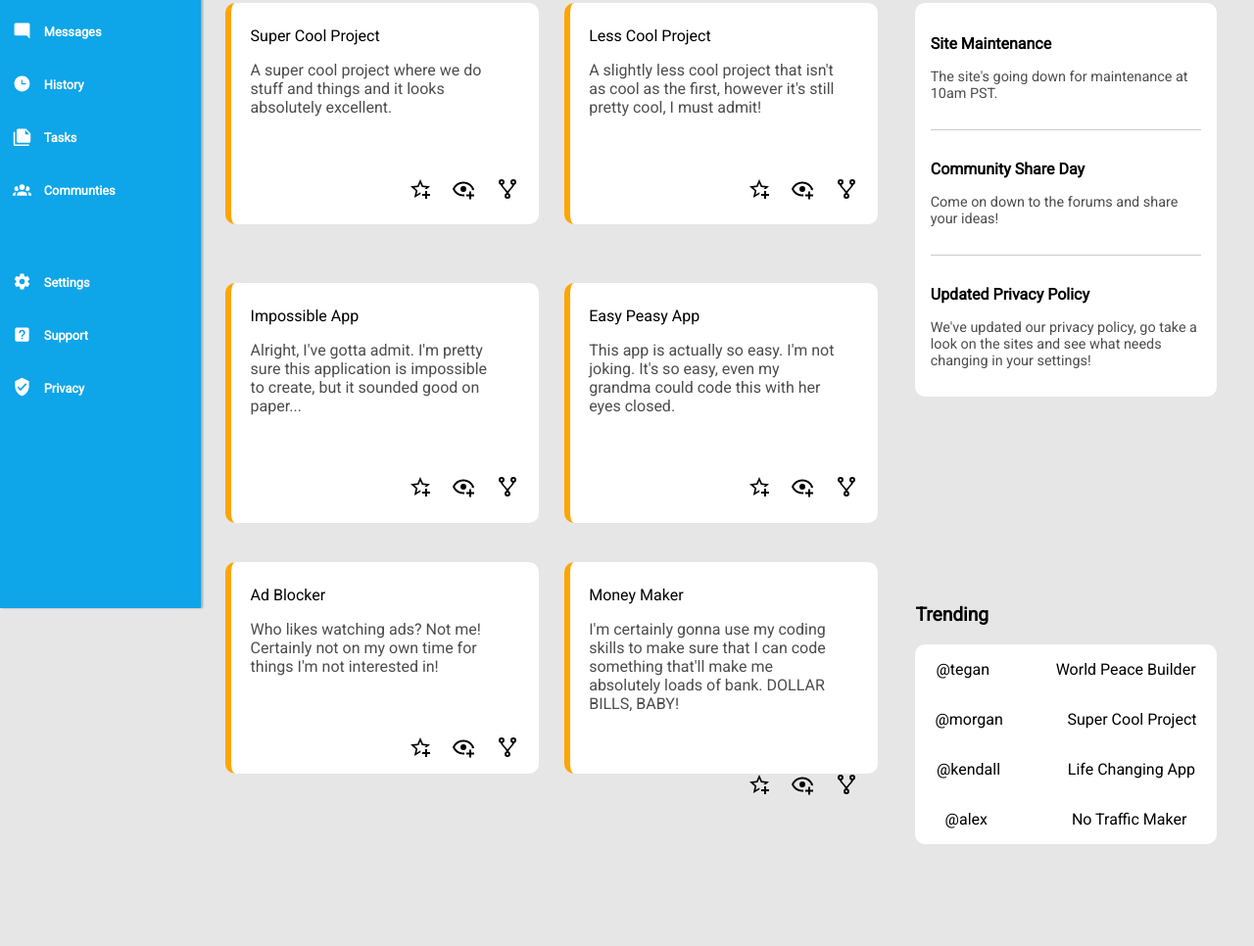
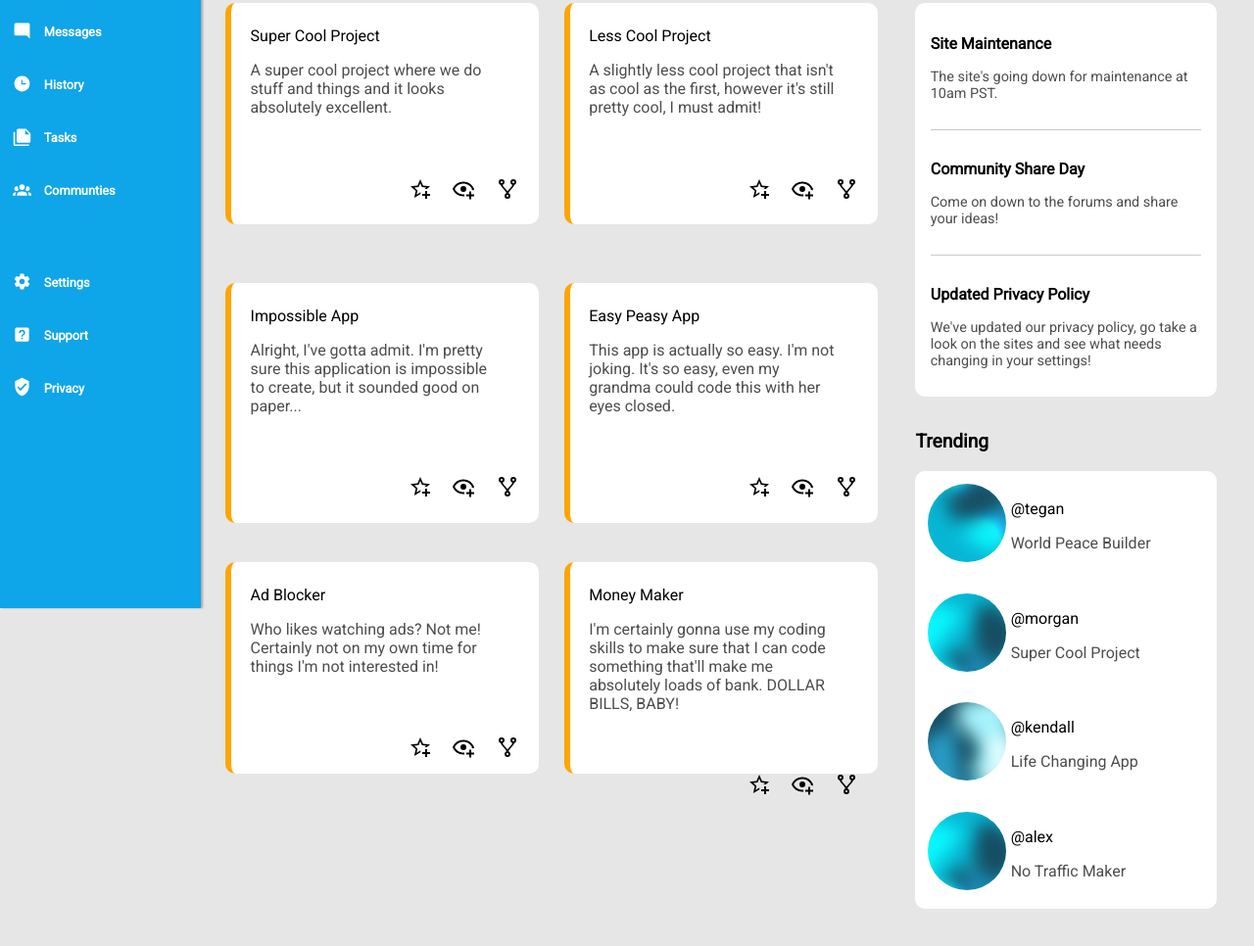
Before and after one commit to tcjbeee/admin-dashboard, a plain HTML site: page index.html in a window 1280 px wide. Shown: the part 178-1144 px from the top of the page at 98% size. Before the commit the page ends 1040 px from the top, so only its background shows below. Drawn offline with Linux system fonts and the light colour scheme.

Commit message:
Added Trending Section to Content

```diff
--- a/index.html
+++ b/index.html
@@ -215,24 +215,36 @@
 
                 <div class="trendingHolder">
 
-                    <div class="profile">
+                    <div class="trendingProfile">
+                        <img class = "profileSVG" src="icons/profile1.svg">
+                        <div class = "profileInfo">
                             <p class="username">@tegan</p>
                             <p class="task">World Peace Builder</p>
                         </div>
+                    </div>
 
-                    <div class="profile">
+                    <div class="trendingProfile">
+                        <img class = "profileSVG" src="icons/avatar.svg">
+                        <div class = "profileInfo">
                             <p class="username">@morgan</p>
                             <p class="task">Super Cool Project</p>
                         </div>
+                    </div>
 
-                    <div class="profile">
+                    <div class="trendingProfile">
+                        <img class = "profileSVG" src="icons/profile2.svg">
+                        <div class = "profileInfo">
                             <p class="username">@kendall</p>
                             <p class="task">Life Changing App</p>
                         </div>
+                    </div>
 
-                    <div class="profile">
+                    <div class="trendingProfile">
+                        <img class = "profileSVG" src="icons/profile3.svg">
+                        <div class = "profileInfo">
                             <p class="username">@alex</p>
                             <p class="task">No Traffic Maker</p>
+                        </div>
                     </div>
 
                 </div>
--- a/style.css
+++ b/style.css
@@ -142,6 +142,7 @@ h1 {
 
 .announcements {
     grid-area: announcements;
+    height: fit-content;
 }
 
 .trending {
@@ -152,13 +153,11 @@ h1 {
     margin-left: 18vw;
     display: grid;
     grid-template-columns: 50vw 24vw;
-    grid-template-rows: repeat (4, 25vw);
+    grid-template-rows: 40% 40%;
     gap: 5vw;
     grid-template-areas:
         "projects announcements"
-        "projects auto"
-        "projects auto"
-        "projects trending";
+        "projects trending"
 }
 
 .contentTitle {
@@ -247,3 +246,18 @@ p.title {
     background-color: white;
     border-radius: 10px;
 }
+
+.trendingProfile {
+    display: grid;
+    grid-template-columns: 30% 70%;
+    padding: 1vw;
+
+}
+
+.profileInfo {
+    align-content: center;
+}
+
+.task {
+    color: rgb(77, 77, 77);
+}
```
Also changed, not shown: icons/profile1.svg (added), icons/profile2.svg (added), icons/profile3.svg (added). Lines whose indentation alone changed are shown as unchanged.
